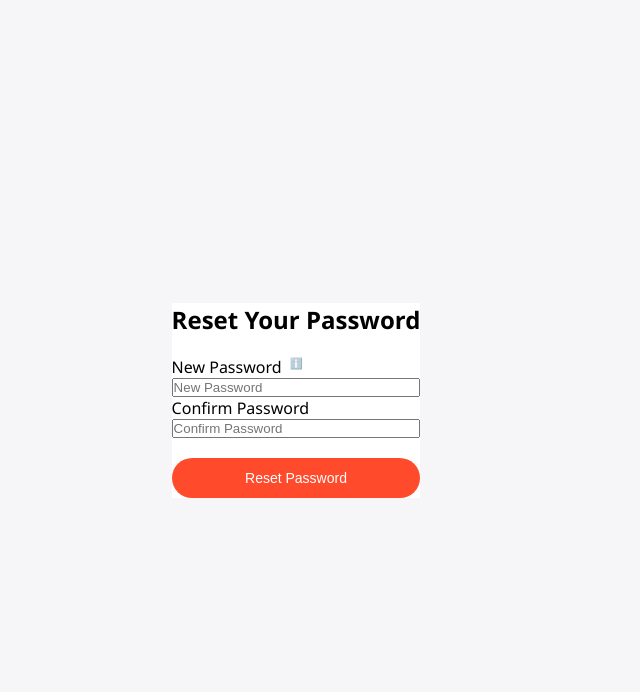
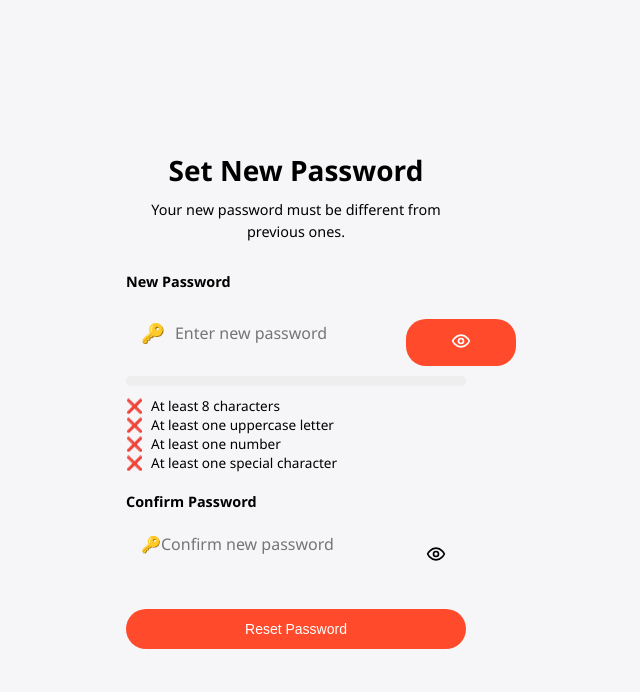
Before and after one commit to KashanAltaf/auth-app, a website: page reset_password.html in a window 1280 px wide. Shown: the whole page, without its empty margins (344-984 px from the left). Drawn offline with Linux system fonts and the light colour scheme.

Commit message:
Reset  Password Commit

```diff
--- a/css/style.css
+++ b/css/style.css
@@ -453,3 +453,126 @@ button.ghost {
     from { opacity: 0; transform: translateY(20px); }
     to   { opacity: 1; transform: translateY(0); }
 }
+
+/*Reset Password page*/
+.rp-form-card-container {
+    width: 100%;
+    max-width: 420px;
+    animation: slideIn 0.5s ease-out forwards;
+}
+
+.rp-form-card {
+    background-color: var(--card-background-color);
+    padding: 40px;
+    border-radius: var(--border-radius-md);
+    box-shadow: var(--shadow);
+    display: flex;
+    flex-direction: column;
+    gap: 20px;
+}
+
+.rp-form-card h2 {
+    font-size: 1.75rem;
+    color: var(--text-color);
+    text-align: center;
+    margin-bottom: -10px;
+}
+
+.rp-form-card p {
+    font-size: 0.9rem;
+    color: var(--text-secondary-color);
+    text-align: center;
+    line-height: 1.5;
+    margin-bottom: 10px;
+}
+
+.rp-input-group {
+    display: flex;
+    flex-direction: column;
+}
+
+.rp-input-group label {
+    font-weight: 600;
+    font-size: 0.9rem;
+    margin-bottom: 8px;
+    color: var(--text-color);
+}
+
+.rp-input-wrapper {
+    display: flex;
+    align-items: center;
+    background-color: var(--input-background-color);
+    border-radius: var(--border-radius-lg);
+    padding: 0 15px;
+    transition: box-shadow 0.2s;
+}
+
+.rp-input-wrapper:focus-within {
+    box-shadow: 0 0 0 2px var(--primary-color);
+}
+
+.rp-input-wrapper .icon {
+    font-size: 1.2rem;
+    margin-right: 10px;
+    color: var(--text-secondary-color);
+}
+
+.rp-input-wrapper input {
+    flex-grow: 1;
+    border: none;
+    outline: none;
+    background-color: transparent;
+    padding: 14px 0;
+    font-size: 1rem;
+    font-family: inherit;
+}
+
+.rp-eye-toggle {
+    background: none;
+    border: none;
+    cursor: pointer;
+    padding: 0 5px;
+    color: var(--text-secondary-color);
+    display: flex;
+    align-items: center;
+}
+
+.rp-password-strength {
+    height: 10px;
+    background-color: #eee;
+    border-radius: 5px;
+    overflow: hidden;
+    margin-top: -10px;
+}
+
+.rp-strength-bar {
+    height: 100%;
+    width: 0;
+    background-color: var(--error-color);
+    transition: width 0.3s, background-color 0.3s;
+}
+
+.rp-password-criteria {
+    list-style-type: none;
+    padding-left: 0;
+    font-size: 0.85rem;
+    color: var(--text-secondary-color);
+    margin-top: -10px;
+}
+
+.rp-password-criteria li {
+    transition: color 0.3s;
+}
+
+.rp-password-criteria li::before {
+    content: '❌';
+    margin-right: 8px;
+}
+
+.rp-password-criteria li.valid {
+    color: var(--success-color);
+}
+
+.rp-password-criteria li.valid::before {
+    content: '✅';
+}
--- a/reset_password.html
+++ b/reset_password.html
@@ -8,25 +8,61 @@
   <script defer src="js/reset_password.js"></script>
 </head>
 <body>
-  <div class="form-page fade-in">
-    <form id="resetPasswordForm" class="form-box">
-      <h2>Reset Your Password</h2>
+    <main class="rp-form-card-container">
+        <!-- The Form Card -->
+        <form id="resetPasswordForm" class="rp-form-card">
+            <h2>Set New Password</h2>
+            <p>Your new password must be different from previous ones.</p>
 
-      <label for="newPassword">New Password
-        <sup class="info-icon" title="Password must:
-💠Be at least 8 characters
-💠Contain one uppercase letter
-💠Include one number
-💠Include one special character
-💠NOT contain parts of your email">ℹ️</sup>
-      </label>
-      <input type="password" id="newPassword" placeholder="New Password" required />
+            <!-- New Password Input -->
+            <div class="rp-input-group">
+                <label for="newPassword">New Password</label>
+                <div class="rp-input-wrapper">
+                   <span class="icon" aria-hidden="true">🔑</span>
+                   <input type="password" id="newPassword" placeholder="Enter new password" required />
+                   <button type="button" class="eye-toggle" aria-label="Show password">
+                        <svg xmlns="http://www.w3.org/2000/svg" width="20" height="20" viewBox="0 0 24 24" fill="none" stroke="currentColor" stroke-width="2" stroke-linecap="round" stroke-linejoin="round" class="eye-icon"><path d="M2 12s3-7 10-7 10 7 10 7-3 7-10 7-10-7-10-7Z"></path><circle cx="12" cy="12" r="3"></circle></svg>
+                        <svg xmlns="http://www.w3.org/2000/svg" width="20" height="20" viewBox="0 0 24 24" fill="none" stroke="currentColor" stroke-width="2" stroke-linecap="round" stroke-linejoin="round" class="eye-off-icon" style="display: none;"><path d="M9.88 9.88a3 3 0 1 0 4.24 4.24"></path><path d="M10.73 5.08A10.43 10.43 0 0 1 12 5c7 0 10 7 10 7a13.16 13.16 0 0 1-1.67 2.68"></path><path d="M6.61 6.61A13.526 13.526 0 0 0 2 12s3 7 10 7a9.74 9.74 0 0 0 5.39-1.61"></path><line x1="2" x2="22" y1="2" y2="22"></line></svg>
+                   </button>
+                </div>
+            </div>
 
-      <label for="confirmPassword">Confirm Password</label>
-      <input type="password" id="confirmPassword" placeholder="Confirm Password" required />
+            <!-- Password Strength Meter -->
+            <div class="rp-password-strength">
+                <div class="rp-strength-bar"></div>
+                <span class="rp-strength-text"></span>
+            </div>
 
-      <button type="submit">Reset Password</button>
-    </form>
-  </div>
-</body>
+            <!-- Password Validation Checklist -->
+            <ul id="rp-password-criteria" class="rp-password-criteria">
+                <li id="length">At least 8 characters</li>
+                <li id="uppercase">At least one uppercase letter</li>
+                <li id="number">At least one number</li>
+                <li id="special">At least one special character</li>
+            </ul>
+
+            <!-- Confirm Password Input -->
+            <div class="rp-input-group">
+                <label for="confirmPassword">Confirm Password</label>
+                <div class="rp-input-wrapper">
+                   <span class="rp-icon" aria-hidden="true">🔑</span>
+                   <input type="password" id="confirmPassword" placeholder="Confirm new password" required />
+                   <button type="button" class="rp-eye-toggle" aria-label="Show password">
+                        <!-- SVG icons are duplicated for simplicity, can be refactored -->
+                        <svg xmlns="http://www.w3.org/2000/svg" width="20" height="20" viewBox="0 0 24 24" fill="none" stroke="currentColor" stroke-width="2" stroke-linecap="round" stroke-linejoin="round" class="eye-icon"><path d="M2 12s3-7 10-7 10 7 10 7-3 7-10 7-10-7-10-7Z"></path><circle cx="12" cy="12" r="3"></circle></svg>
+                        <svg xmlns="http://www.w3.org/2000/svg" width="20" height="20" viewBox="0 0 24 24" fill="none" stroke="currentColor" stroke-width="2" stroke-linecap="round" stroke-linejoin="round" class="eye-off-icon" style="display: none;"><path d="M9.88 9.88a3 3 0 1 0 4.24 4.24"></path><path d="M10.73 5.08A10.43 10.43 0 0 1 12 5c7 0 10 7 10 7a13.16 13.16 0 0 1-1.67 2.68"></path><path d="M6.61 6.61A13.526 13.526 0 0 0 2 12s3 7 10 7a9.74 9.74 0 0 0 5.39-1.61"></path><line x1="2" x2="22" y1="2" y2="22"></line></svg>
+                   </button>
+                </div>
+            </div>
+
+            <button type="submit" id="submitButton">Reset Password</button>
+        </form>
+
+        <!-- Success Message (Initially Hidden) -->
+        <div id="successMessage" class="rp-form-card" style="display: none; text-align: center;">
+            <h2>Password Reset!</h2>
+            <p>Your password has been successfully reset. You can now log in with your new password.</p>
+            <a href="/login.html" class="success-login-button">Go to Login</a>
+        </div>
+    </main>
 </html>
```
Also changed, not shown: verify-otp.html (+1 -1 lines).
